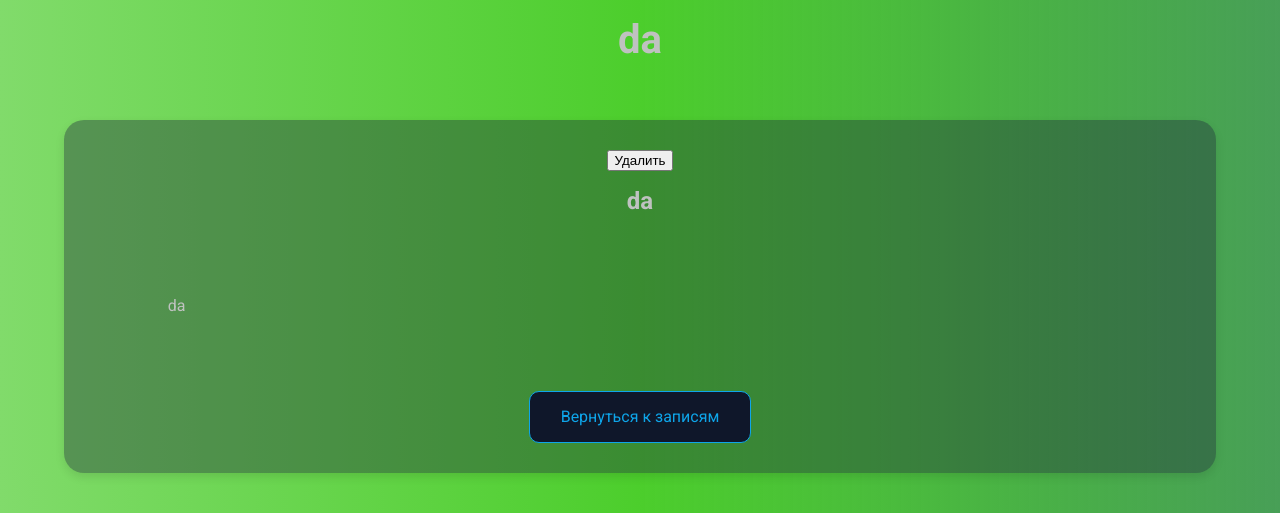
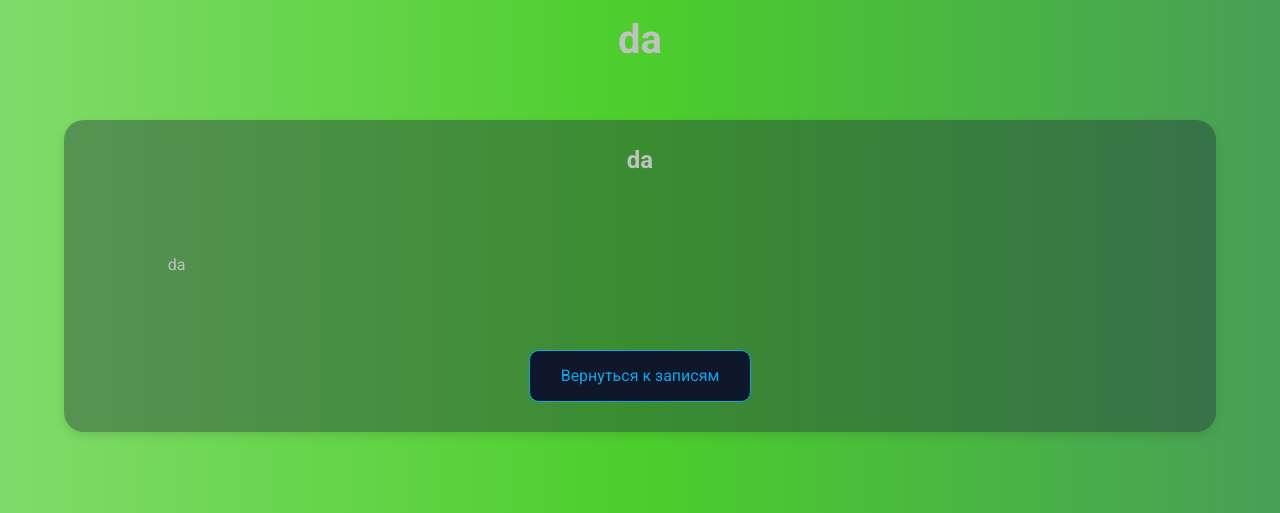
Before and after one commit to Artjom1D/final-project, a Flask app: page /card/1 in a window 1280 px wide. Shown: the part 70-583 px from the top of the page. Run offline with Flask 3, Linux system fonts and the light colour scheme.

Commit message:
card.html

```diff
--- a/templates/card.html
+++ b/templates/card.html
@@ -8,7 +8,7 @@
   >
   <meta http-equiv="X-UA-Compatible" content="ie=edge">
   <link rel="stylesheet" href="../static/css/style.css">
-  <title>Дневник программиста</title>
+  <title>Глобальный дневник</title>
 </head>
 <body>
   <header class="header">
@@ -24,9 +24,6 @@
     {% block content %}
     <h1 class="main__title">{{card.title}}</h1>
     <div class="main__block">
-      <form action="{{ url_for('delete') }}" method="post">
-        <button type="submit">Удалить</button>
-      </form><br>
       <h2 class="main__subtitle">{{card.subtitle}}</h2>
       <div class="main__text">
       {{card.text}}
```
